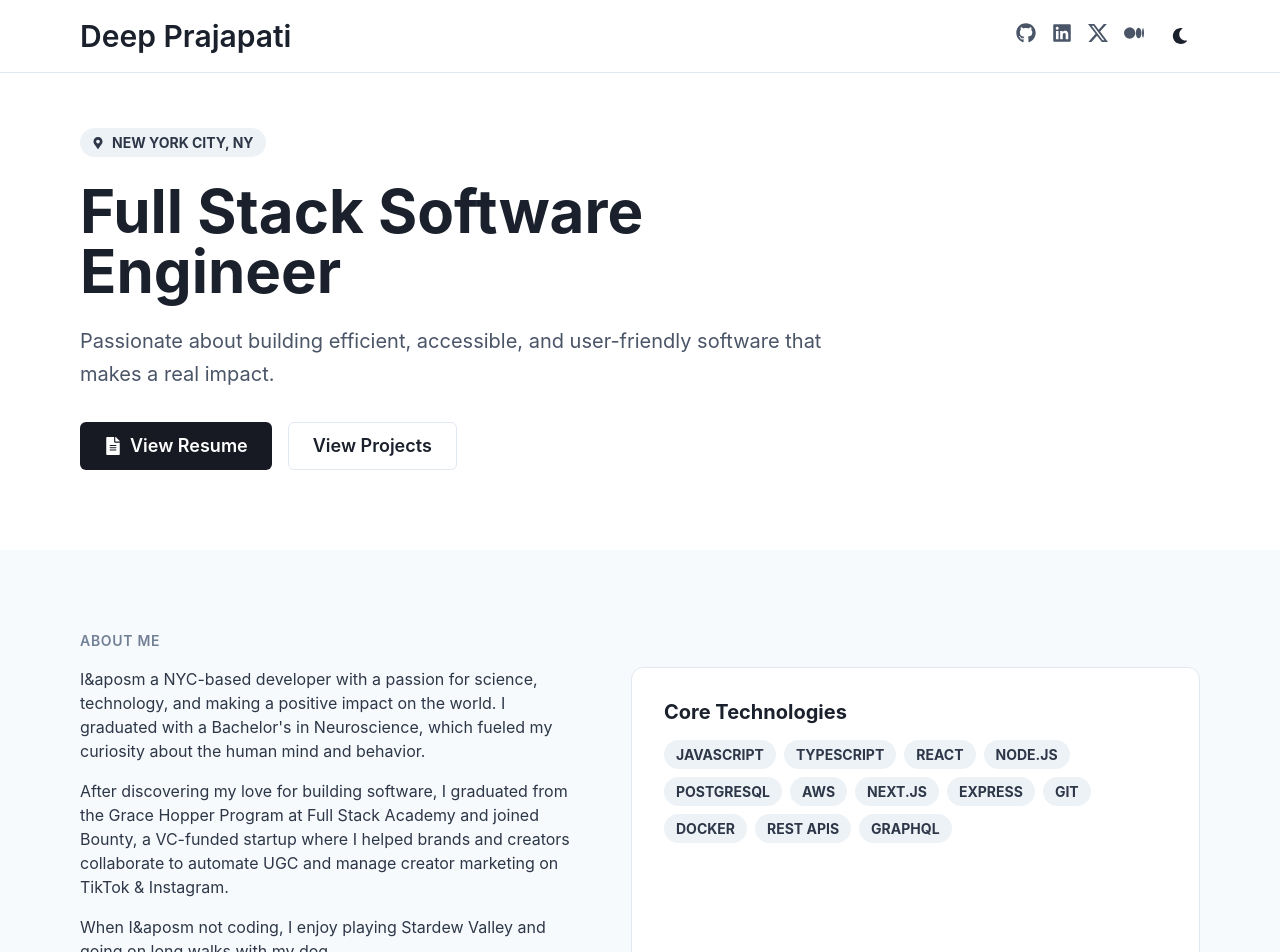
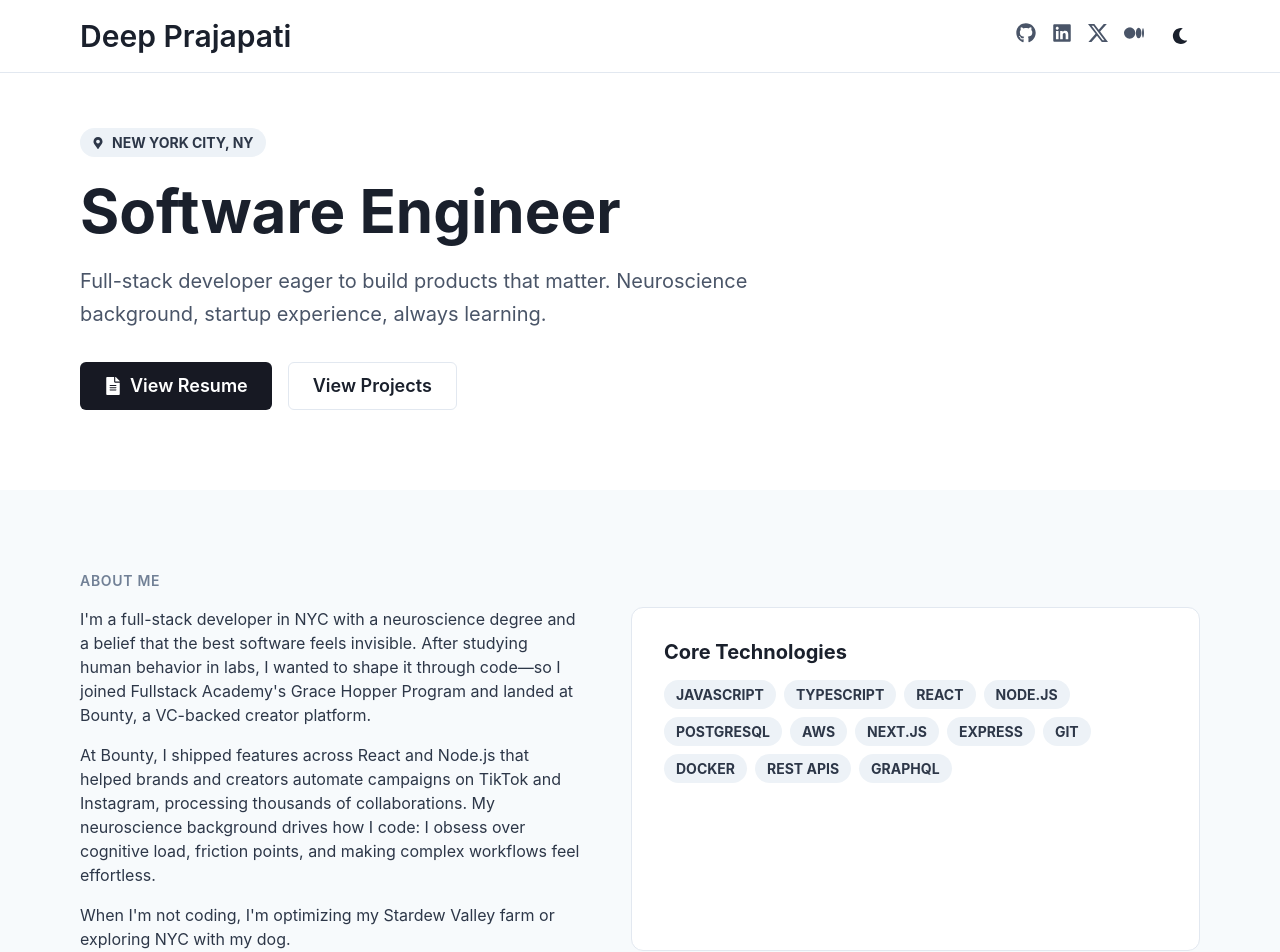
Before and after one commit to dprajapati4/v2-website, a Next.js app: page / in a window 1280 px wide. Shown: the top 952 px of the page. Built offline with nearby package versions, Linux system fonts and the light colour scheme.

Commit message:
update about me and hero descriptions

```diff
--- a/src/app/_components/About.js
+++ b/src/app/_components/About.js
@@ -36,21 +36,22 @@ const About = () => {
         <Flex direction={{ base: "column", md: "row" }} gap={12}>
           <VStack align="stretch" spacing={4} color={textColor} flex={1}>
             <Text>
-              I&aposm a NYC-based developer with a passion for science,
-              technology, and making a positive impact on the world. I graduated
-              with a Bachelor&#39;s in Neuroscience, which fueled my curiosity
-              about the human mind and behavior.
+              I'm a full-stack developer in NYC with a neuroscience degree and a
+              belief that the best software feels invisible. After studying
+              human behavior in labs, I wanted to shape it through code—so I
+              joined Fullstack Academy's Grace Hopper Program and landed at
+              Bounty, a VC-backed creator platform.
             </Text>
             <Text>
-              After discovering my love for building software, I graduated from
-              the Grace Hopper Program at Full Stack Academy and joined Bounty,
-              a VC-funded startup where I helped brands and creators collaborate
-              to automate UGC and manage creator marketing on TikTok &
-              Instagram.
+              At Bounty, I shipped features across React and Node.js that helped
+              brands and creators automate campaigns on TikTok and Instagram,
+              processing thousands of collaborations. My neuroscience background
+              drives how I code: I obsess over cognitive load, friction points,
+              and making complex workflows feel effortless.
             </Text>
             <Text>
-              When I&aposm not coding, I enjoy playing Stardew Valley and going
-              on long walks with my dog.
+              When I'm not coding, I'm optimizing my Stardew Valley farm or
+              exploring NYC with my dog.
             </Text>
           </VStack>
           <Box
--- a/src/app/_components/Hero.js
+++ b/src/app/_components/Hero.js
@@ -43,11 +43,11 @@ const Hero = () => {
             mb={6}
             lineHeight="shorter"
           >
-            Full Stack Software Engineer
+            Software Engineer
           </Heading>
           <Text fontSize="xl" color={subTextColor} mb={8} lineHeight="tall">
-            Passionate about building efficient, accessible, and user-friendly
-            software that makes a real impact.
+            Full-stack developer eager to build products that matter.
+            Neuroscience background, startup experience, always learning.
           </Text>
           <HStack spacing={4} flexWrap="wrap">
             <Button
```
